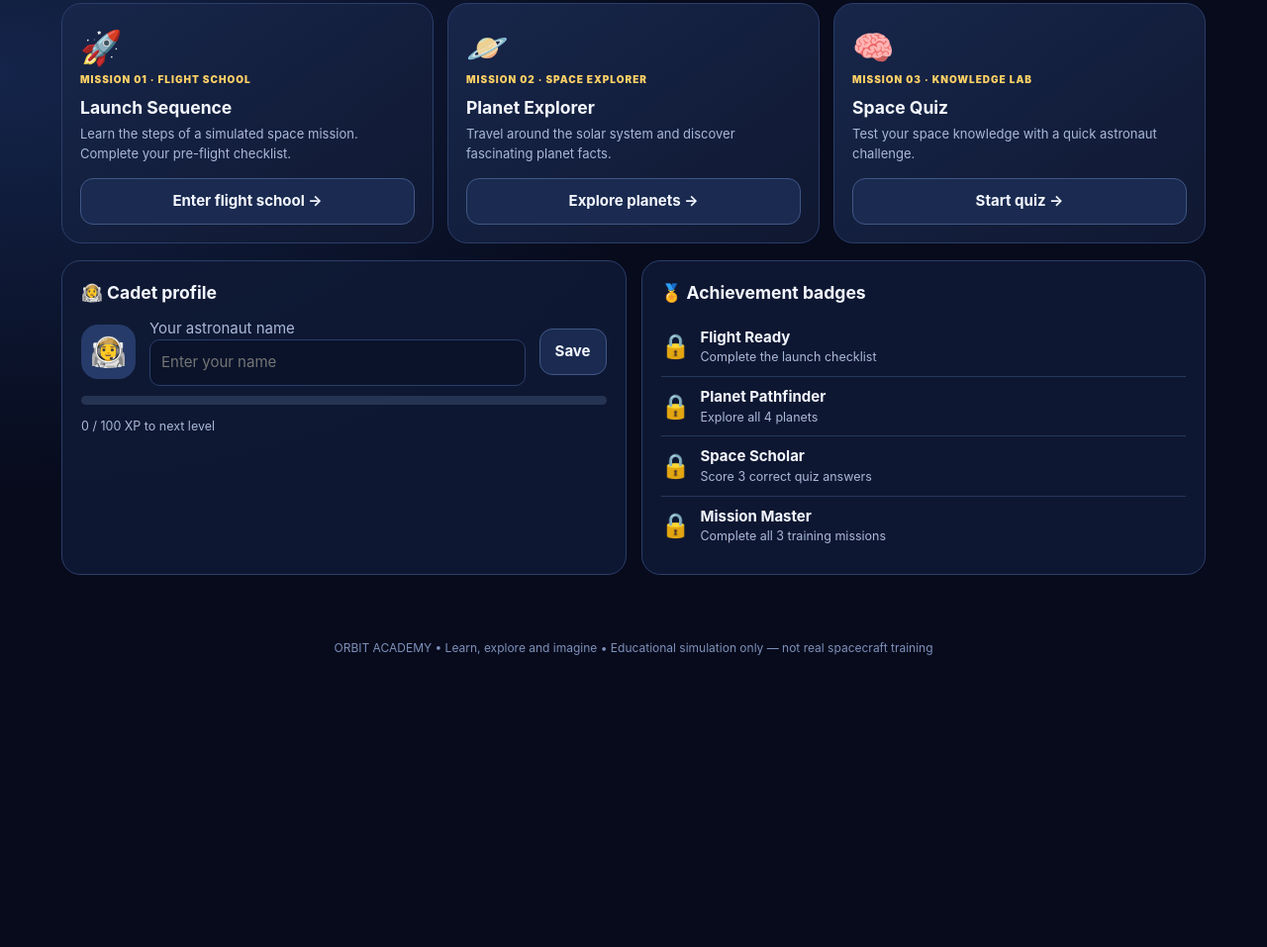
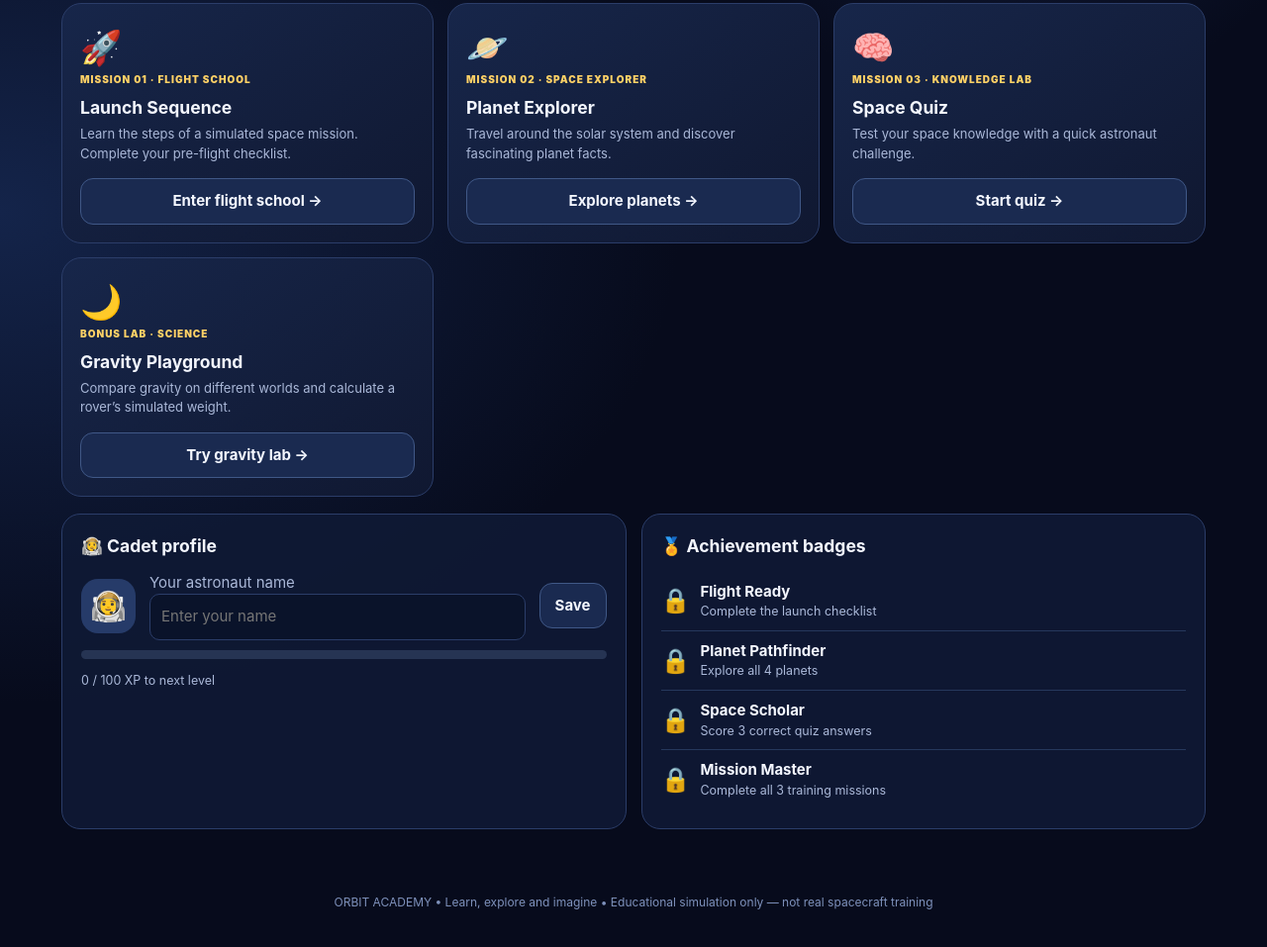
Before and after one commit to hrashal-gondedahalli/NASA-SPACEx, a plain HTML site: page junior-astronaut-mission-trainer/index.html in a window 1280 px wide. Shown: the part 711-1668 px from the top of the page at 99% size. Before the commit the page ends 1425 px from the top, so only its background shows below. Drawn offline with Linux system fonts and the light colour scheme.

Commit message:
Add Gravity Playground to mission dashboard

```diff
--- a/junior-astronaut-mission-trainer/index.html
+++ b/junior-astronaut-mission-trainer/index.html
@@ -21,6 +21,7 @@
 <article class="mission"><span class="emoji">🚀</span><span class="tag">MISSION 01 · FLIGHT SCHOOL</span><h3>Launch Sequence</h3><p>Learn the steps of a simulated space mission. Complete your pre-flight checklist.</p><button onclick="openMission('launch')">Enter flight school →</button></article>
 <article class="mission"><span class="emoji">🪐</span><span class="tag">MISSION 02 · SPACE EXPLORER</span><h3>Planet Explorer</h3><p>Travel around the solar system and discover fascinating planet facts.</p><button onclick="openMission('planets')">Explore planets →</button></article>
 <article class="mission"><span class="emoji">🧠</span><span class="tag">MISSION 03 · KNOWLEDGE LAB</span><h3>Space Quiz</h3><p>Test your space knowledge with a quick astronaut challenge.</p><button onclick="openMission('quiz')">Start quiz →</button></article>
+<article class="mission"><span class="emoji">🌙</span><span class="tag">BONUS LAB · SCIENCE</span><h3>Gravity Playground</h3><p>Compare gravity on different worlds and calculate a rover’s simulated weight.</p><button onclick="openMission('gravity')">Try gravity lab →</button></article>
 </div>
 <div class="bottomgrid"><div class="panel"><h3>🧑‍🚀 Cadet profile</h3><div class="profile-row"><div class="avatar">👨‍🚀</div><div style="flex:1"><label for="cadetName" class="sub">Your astronaut name</label><input id="cadetName" maxlength="22" placeholder="Enter your name"></div><button onclick="saveName()">Save</button></div><div class="bar"><div id="xpBar"></div></div><small class="sub" id="nextLevel">0 / 100 XP to next level</small></div><div class="panel"><h3>🏅 Achievement badges</h3><div id="achievements"><div class="achievement"><span>🔒</span><div><b>Flight Ready</b><small>Complete the launch checklist</small></div></div><div class="achievement"><span>🔒</span><div><b>Planet Pathfinder</b><small>Explore all 4 planets</small></div></div><div class="achievement"><span>🔒</span><div><b>Space Scholar</b><small>Score 3 correct quiz answers</small></div></div><div class="achievement"><span>🔒</span><div><b>Mission Master</b><small>Complete all 3 training missions</small></div></div></div></div></div>
 </section>
```
